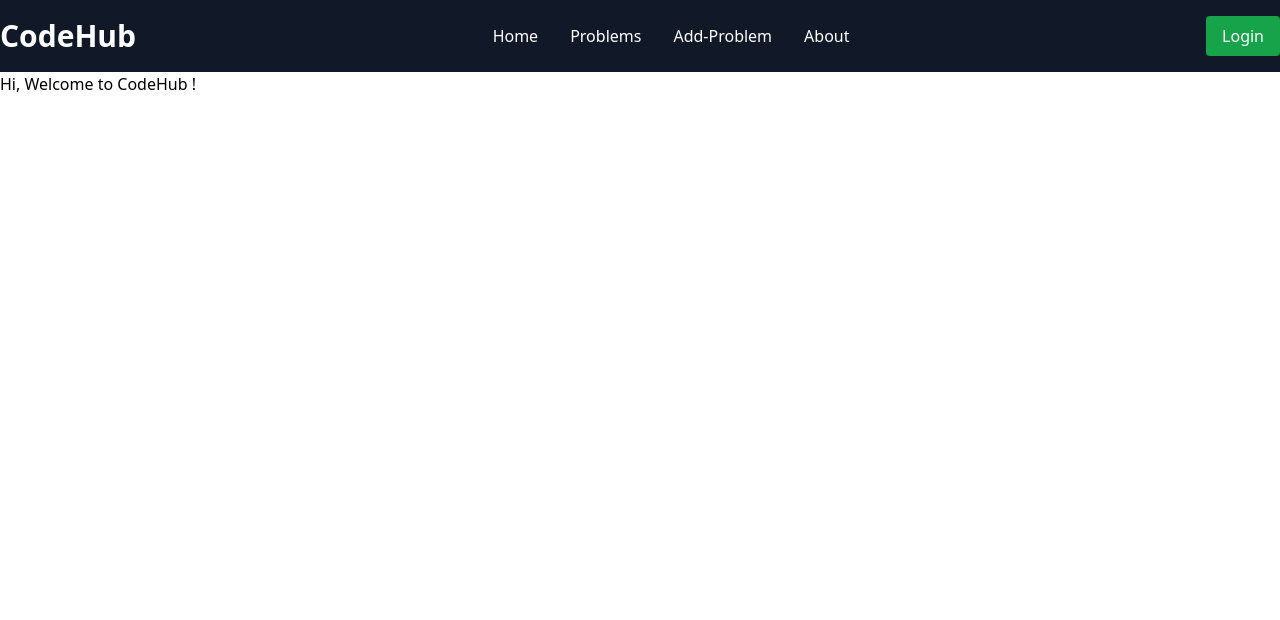
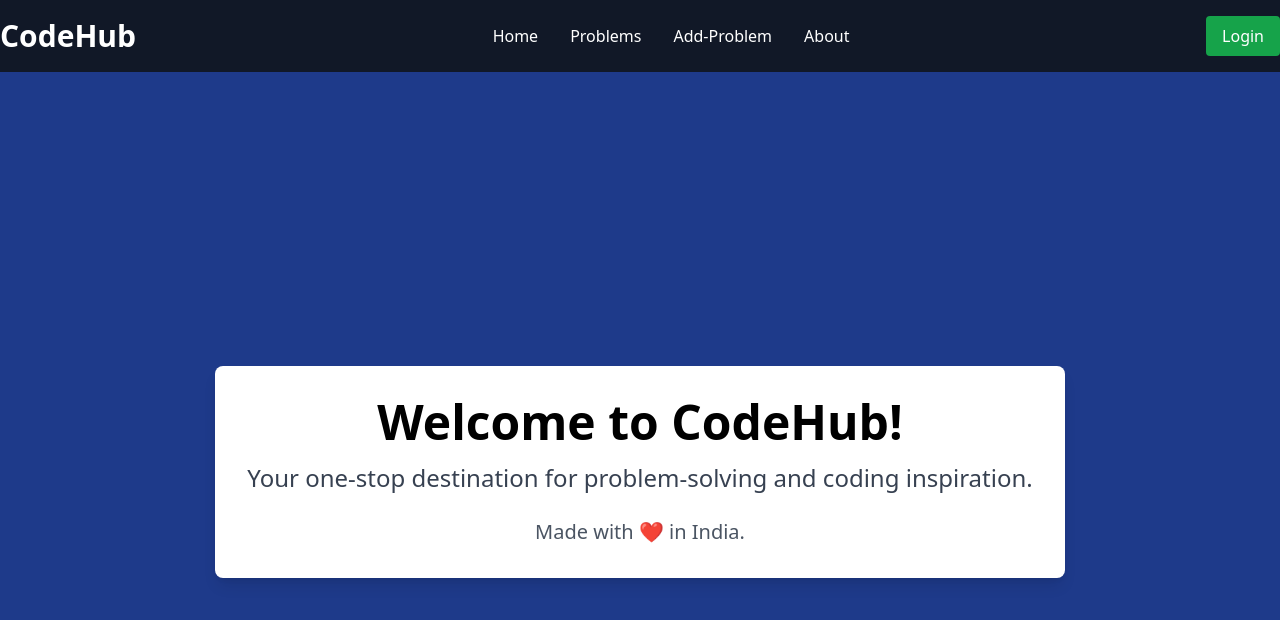
Before and after one commit to Yashkhare198/OnlineJudge, a React (Create React App) app in the folder frontend/: page /about in a window 1280 px wide. Shown: the top 620 px of the page. Built offline with nearby package versions, Linux system fonts and the light colour scheme.

Commit message:
Modified About Page

```diff
--- a/frontend/src/components/About/about.js
+++ b/frontend/src/components/About/about.js
@@ -1,9 +1,19 @@
-import React from 'react'
+import React from 'react';
 
-const about = () => {
+const About = () => {
   return (
-    <div>Hi, Welcome to CodeHub ! </div>
-  )
-}
+    <div className="flex justify-center items-center h-screen bg-blue-900">
+      <div className="text-center p-8 bg-white rounded-lg shadow-lg text-black">
+        <h1 className="text-5xl font-semibold mb-4">Welcome to CodeHub!</h1>
+        <p className="text-2xl text-gray-700 mb-6">
+          Your one-stop destination for problem-solving and coding inspiration.
+        </p>
+        <p className="text-xl text-gray-600">
+          Made with ❤️ in India.
+        </p>
+      </div>
+    </div>
+  );
+};
 
-export default about
+export default About;
```
